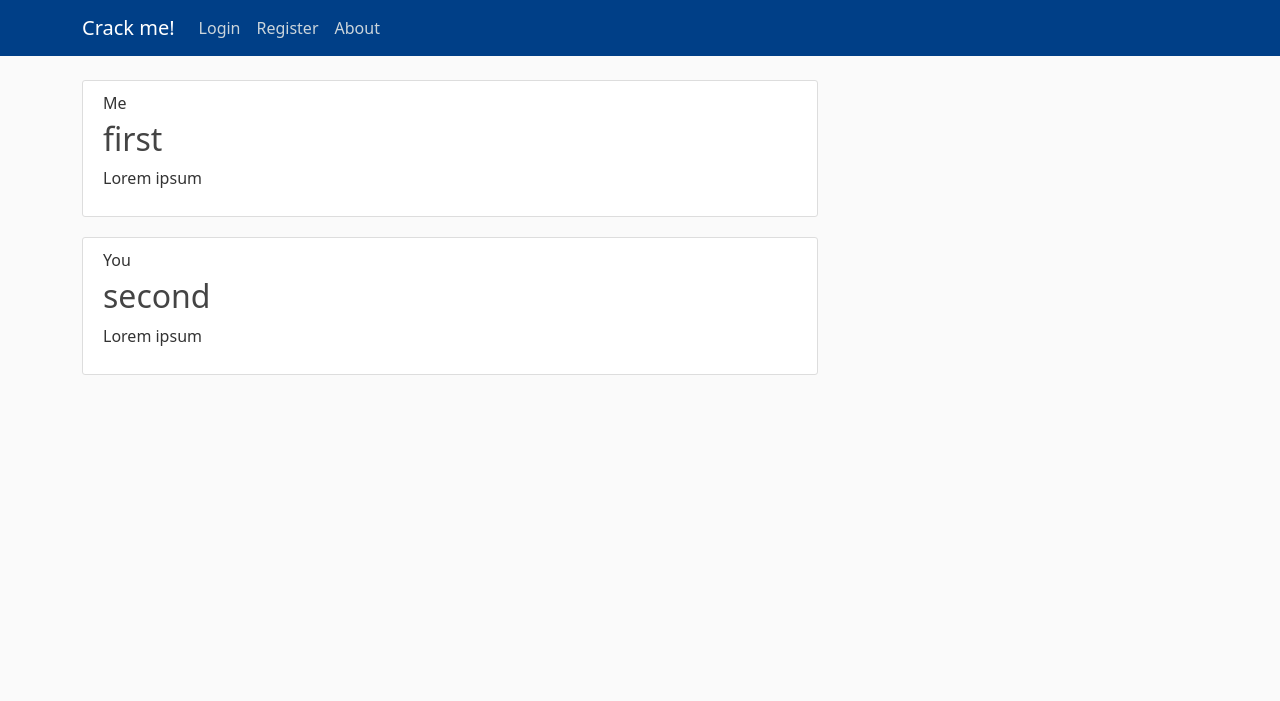
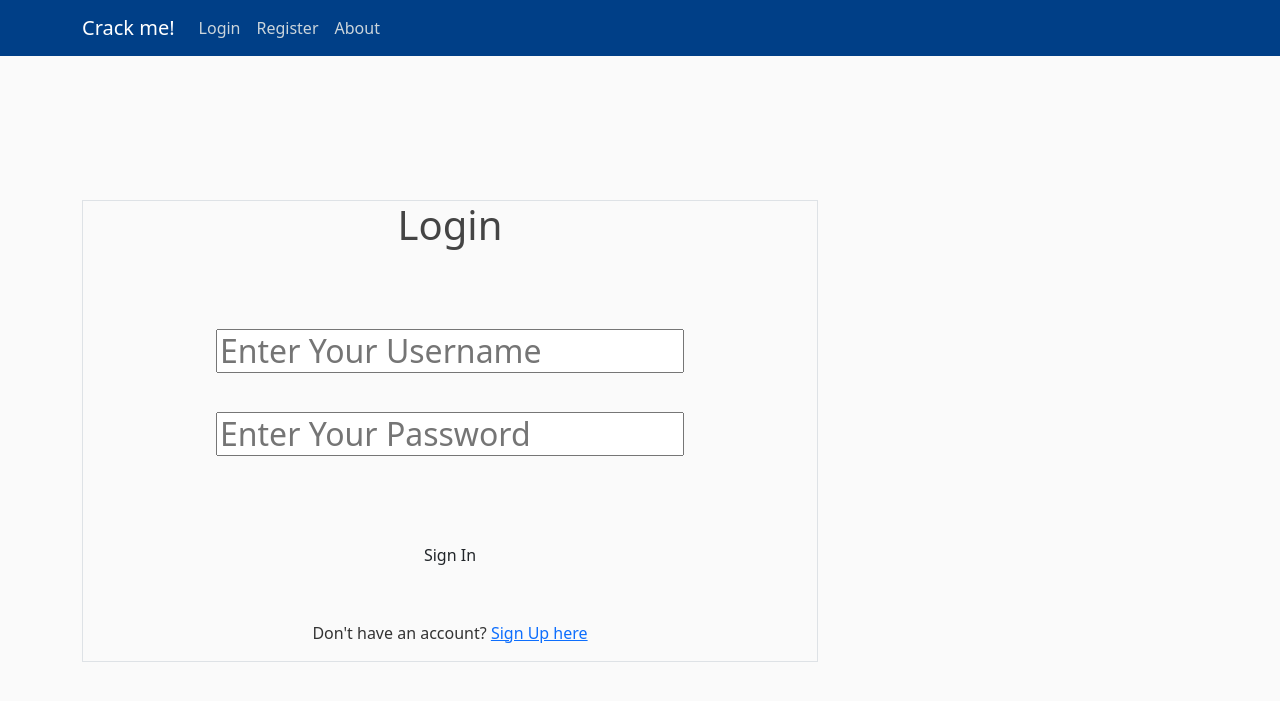
Before and after one commit to rfmajor/bawim-zagrozenia-http, a Flask app: page / in a window 1280 px wide. Shown: the top 701 px of the page. Run offline with Flask 2, Linux system fonts and the light colour scheme; some libraries are stand-ins or nearby versions.

Commit message:
Implement login and register endpoints

```diff
--- a/app.py
+++ b/app.py
@@ -1,4 +1,8 @@
 from flask import Flask, render_template
+from flask import Flask, render_template, request, redirect, url_for, session
+from flask_mysqldb import MySQL
+import MySQLdb.cursors
+import re
 
 app = Flask(__name__)
 
@@ -16,20 +20,9 @@ posts = [
 ]
 
 
-@app.route('/')
-@app.route('/home')
-def home():
-    return render_template('home.html', posts=posts)
-
-
 @app.route('/about')
 def about():
     return render_template("about.html", title="About")
-
-
-@app.route('/login')
-def login():
-    return render_template('login.html', title='Login')
 
 
 @app.route('/register')
@@ -37,5 +30,78 @@ def register():
     return render_template('register.html', title='Register')
 
 
+# Store this code in 'app.py' file
+
+
+
+app = Flask(__name__)
+
+app.secret_key = 'your secret key'
+
+app.config['MYSQL_HOST'] = 'localhost'
+app.config['MYSQL_USER'] = 'root'
+app.config['MYSQL_PASSWORD'] = 'root'
+app.config['MYSQL_DB'] = 'mywebsite'
+
+mysql = MySQL(app)
+
+
+@app.route('/')
+@app.route('/home')
+@app.route('/login', methods=['GET', 'POST'])
+def login():
+    msg = ''
+    if request.method == 'POST' and 'username' in request.form and 'password' in request.form:
+        username = request.form['username']
+        password = request.form['password']
+        cursor = mysql.connection.cursor(MySQLdb.cursors.DictCursor)
+        cursor.execute('SELECT * FROM users WHERE username = % s AND password = % s', (username, password,))
+        account = cursor.fetchone()
+        if account:
+            session['loggedin'] = True
+            session['id'] = account['id']
+            session['username'] = account['username']
+            msg = 'Logged in successfully !'
+            return render_template('index.html', msg=msg)
+        else:
+            msg = 'Incorrect username / password !'
+    return render_template('login.html', msg=msg)
+
+
+@app.route('/logout')
+def logout():
+    session.pop('loggedin', None)
+    session.pop('id', None)
+    session.pop('username', None)
+    return redirect(url_for('login'))
+
+
+@app.route('/register', methods=['GET', 'POST'])
+def register():
+    msg = ''
+    if request.method == 'POST' and 'username' in request.form and 'password' in request.form and 'email' in request.form:
+        username = request.form['username']
+        password = request.form['password']
+        email = request.form['email']
+        cursor = mysql.connection.cursor(MySQLdb.cursors.DictCursor)
+        cursor.execute('SELECT * FROM users WHERE username = % s', (username,))
+        account = cursor.fetchone()
+        if account:
+            msg = 'Account already exists !'
+        elif not re.match(r'[^@]+@[^@]+\.[^@]+', email):
+            msg = 'Invalid email address !'
+        elif not re.match(r'[A-Za-z0-9]+', username):
+            msg = 'Username must contain only characters and numbers !'
+        elif not username or not password or not email:
+            msg = 'Please fill out the form !'
+        else:
+            cursor.execute('INSERT INTO users VALUES (NULL, % s, % s, % s)', (username, password, email,))
+            mysql.connection.commit()
+            msg = 'You have successfully registered !'
+    elif request.method == 'POST':
+        msg = 'Please fill out the form !'
+    return render_template('register.html', msg=msg)
+
+
 if __name__ == '__main__':
     app.run()
--- a/templates/login.html
+++ b/templates/login.html
@@ -1,3 +1,30 @@
 {%  extends "layout.html" %}
-{% block content %}
+{% block content %}<!-- Store this code in 'login.html' file inside the 'templates' folder -->
+
+<html>
+	<head>
+		<meta charset="UTF-8">
+		<title> Login </title>
+		<link rel="stylesheet" href="{{ url_for('static', filename='style.css') }}">
+	</head>
+	<body></br></br></br></br></br>
+		<div align="center">
+		<div align="center" class="border">
+			<div class="header">
+				<h1 class="word">Login</h1>
+			</div></br></br></br>
+			<h2 class="word">
+				<form action="{{ url_for('login') }}" method="post">
+				<div class="msg">{{ msg }}</div>
+					<input id="username" name="username" type="text" placeholder="Enter Your Username" class="textbox"/></br></br>
+					<input id="password" name="password" type="password" placeholder="Enter Your Password" class="textbox"/></br></br></br>
+					<input type="submit" class="btn" value="Sign In"></br></br>
+				</form>
+			</h2>
+			<p class="bottom">Don't have an account? <a class="bottom" href="{{url_for('register')}}"> Sign Up here</a></p>
+		</div>
+		</div>
+	</body>
+</html>
+
 {% endblock content %}
```
Also changed, not shown: templates/register.html (+17 -0 lines).
